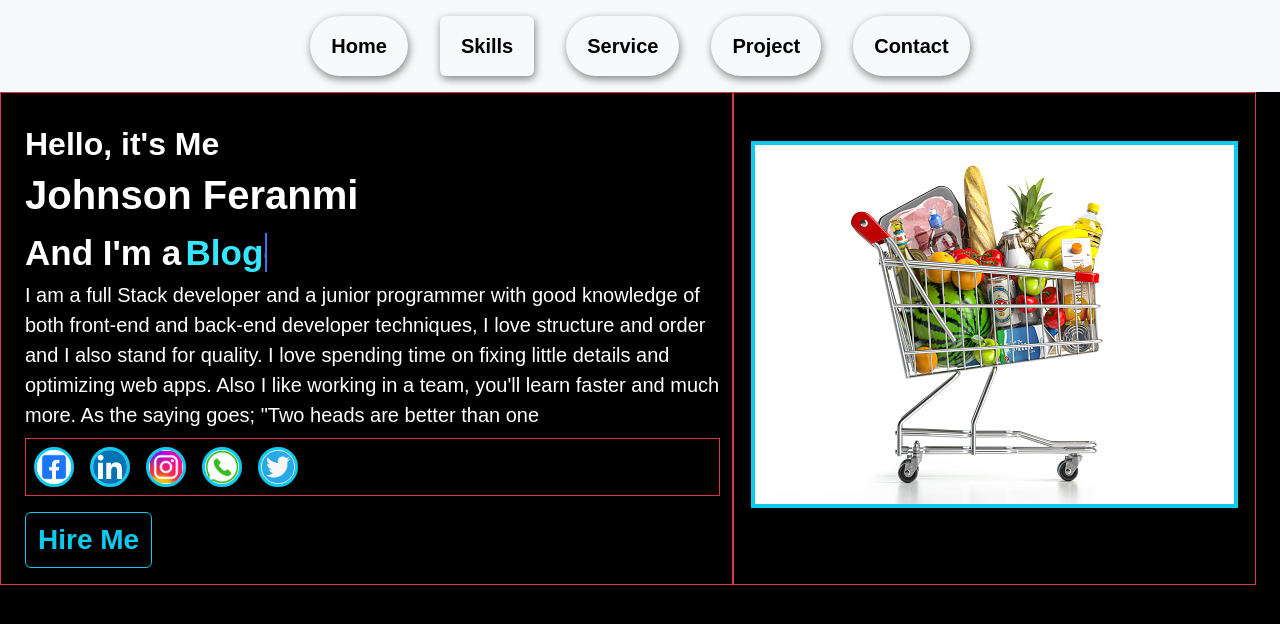
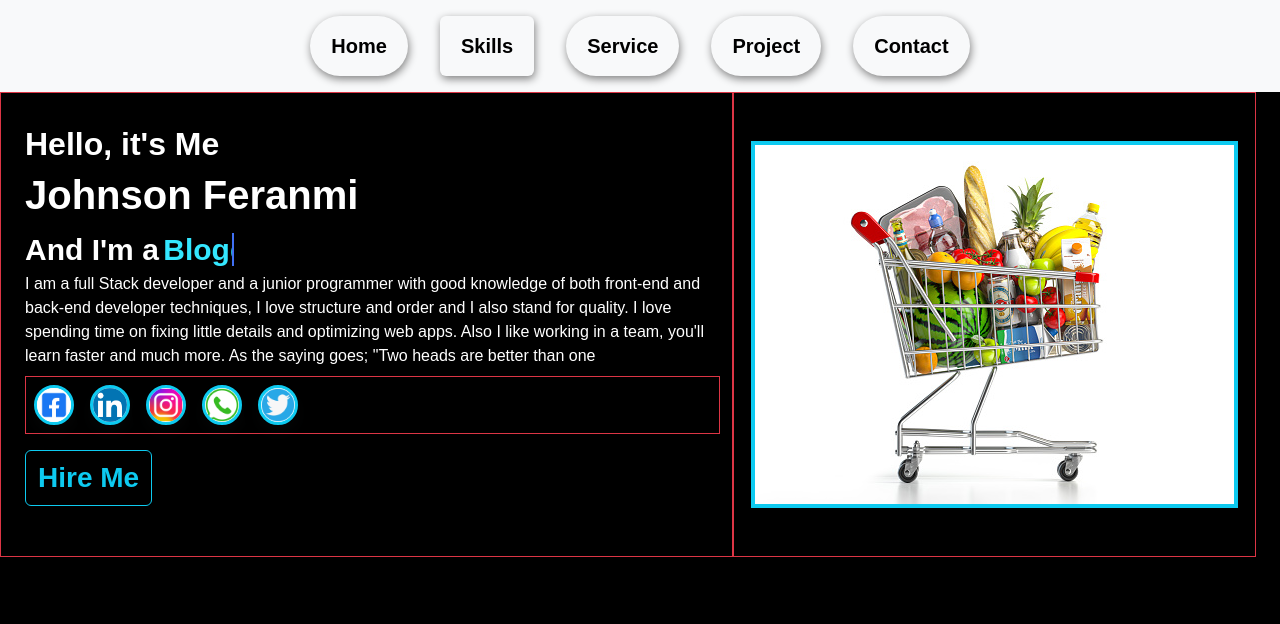
Before and after one commit to feranmi99/Potfolio, a plain HTML site: page index.html in a window 1280 px wide. Drawn offline with nearby package versions, Linux system fonts and the light colour scheme.

Commit message:
portfolio

```diff
--- a/index.html
+++ b/index.html
@@ -18,7 +18,6 @@
         <style>
           * {
             color: white;
-            font-family: sans-serif;
           }
         </style>
     </head>
@@ -71,7 +70,7 @@
                 <span class="text scond-text"></span>
               </div>
               <!-- <h3 class="fs-4 fw-bold my-2">And I'm a <span class="text-info">WEB DEVELOPER</span></h3> -->
-            <div class="fs-5">
+            <div>
               I am a full Stack developer and a junior programmer with good knowledge of both front-end and back-end developer techniques, I love structure and order and I also stand for quality. I love spending time on fixing little details and optimizing web apps. Also I like working in a team, you'll learn faster and much more. As the saying goes; "Two heads are better than one
               </div>
               <div class="border border-danger my-2">
@@ -158,6 +157,53 @@
 
 
 
+
+
+
+
+
+
+
+
+
+
+
+
+
+
+
+
+
+
+
+
+
+
+
+
+
+
+
+
+
+
+
+
+
+
+
+
+
+
+
+
+
+
+
+
+
+
+
           <!-- <section class="container-fluid">
             <div class="row">
               <div class="col-lg-3 col-md-4 col-sm-8 mx-auto border border-danger shadow" id="img"></div>
@@ -212,8 +258,8 @@
             </div>
           </section>
         </div>
+
  -->
-
 
 
 
--- a/vona.css
+++ b/vona.css
@@ -1,9 +1,9 @@
-* {
+/* * {
     margin: 0;
     padding: 0;
     box-sizing: border-box;
 
-}
+} */
 body {
     background-color: black;
 
@@ -11,7 +11,7 @@ body {
 .con .text {
     position: relative;
     color: #34e7ff;
-    font-size: 35px;
+    font-size: 30px;
     font-weight: 700;
 
 }
```
